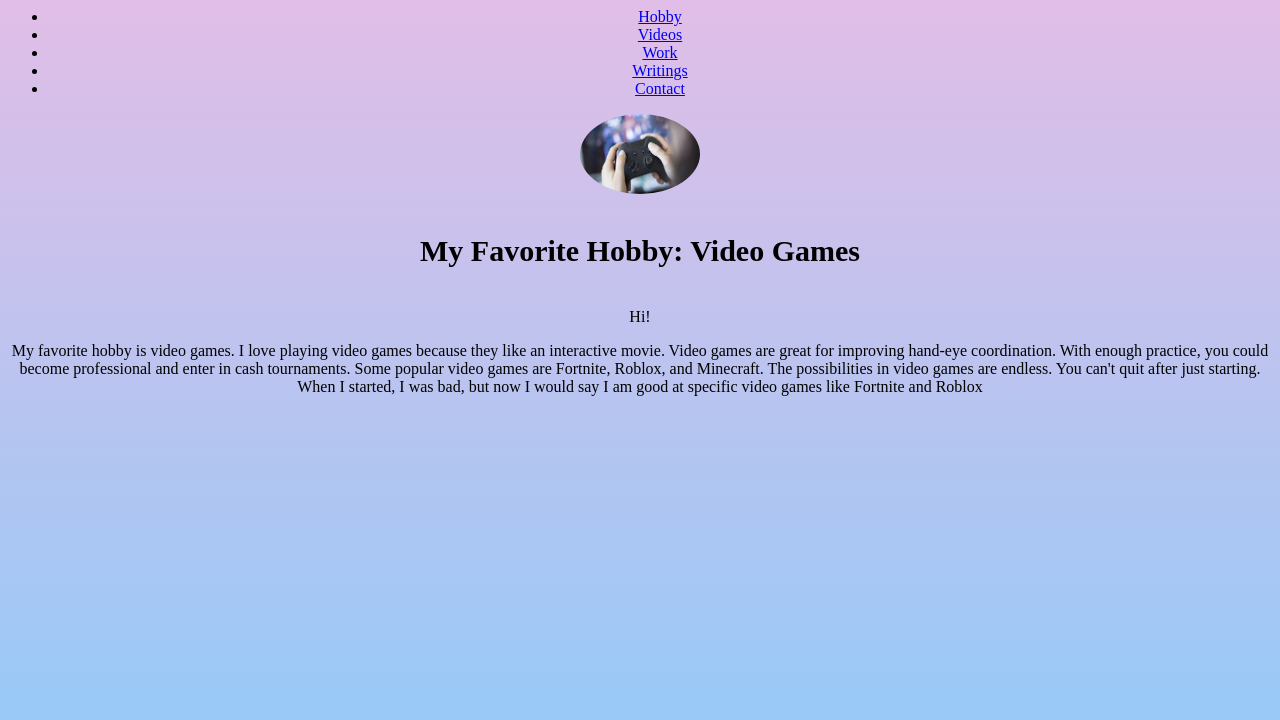
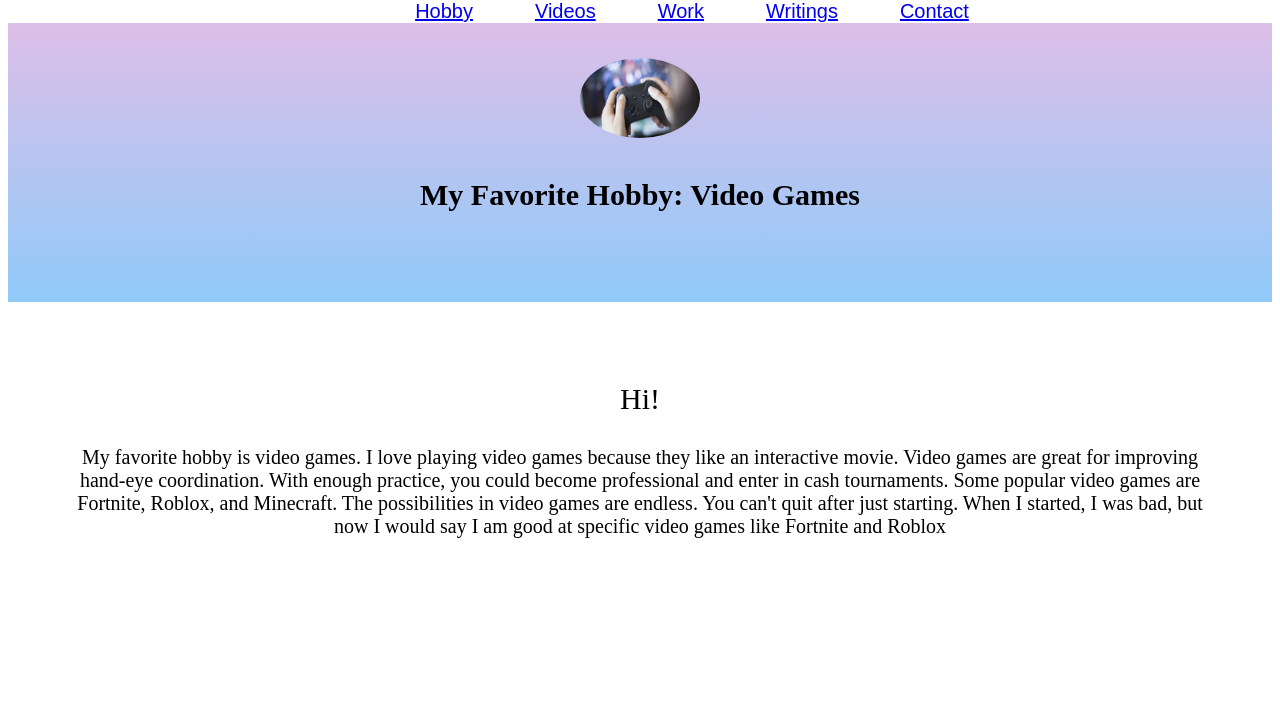
Before and after one commit to Samar-P/C57project, a plain HTML site: page index.html in a window 1280 px wide. Drawn offline with Linux system fonts and the light colour scheme.

Commit message:
Update style.css

```diff
--- a/style.css
+++ b/style.css
@@ -3,13 +3,51 @@ h4 {
     text-shadow: 2px 2px #F8BBDO;
 }
 
-body {
+#welcome {
     text-align: center;
-    background: linear-gradient( #E1BEE7 0%,#90CAF9 100%);
+    background: linear-gradient(#E1BEE7 0%, #90CAF9 100%);
+    padding: 50px;
 }
 
 img {
-    border-radius:50%;
-    width:120px;
+    border-radius: 50%;
+    width: 120px;
     height: 80px;
 }
+
+#bio {
+
+    padding: 50px;
+    text-align: center;
+    font-size: 20px;
+}
+
+#hi {
+    font-size: 30px;
+}
+
+.menu {
+    position: fixed;
+    background: white;
+    width: 100%;
+    margin-top: 0px;
+    top: 0px;
+    z-index: 10;
+}
+
+.links {
+    display: inline;
+    padding-left: 33px;
+    padding-right: 25px;
+    font-family: fantasy;
+    font-size: 20px
+}
+
+.links:hover {
+    font-size: 25px;
+    text-decoration: underline;
+}
+
+html {
+    scroll-behavior: smooth;
+}
```
